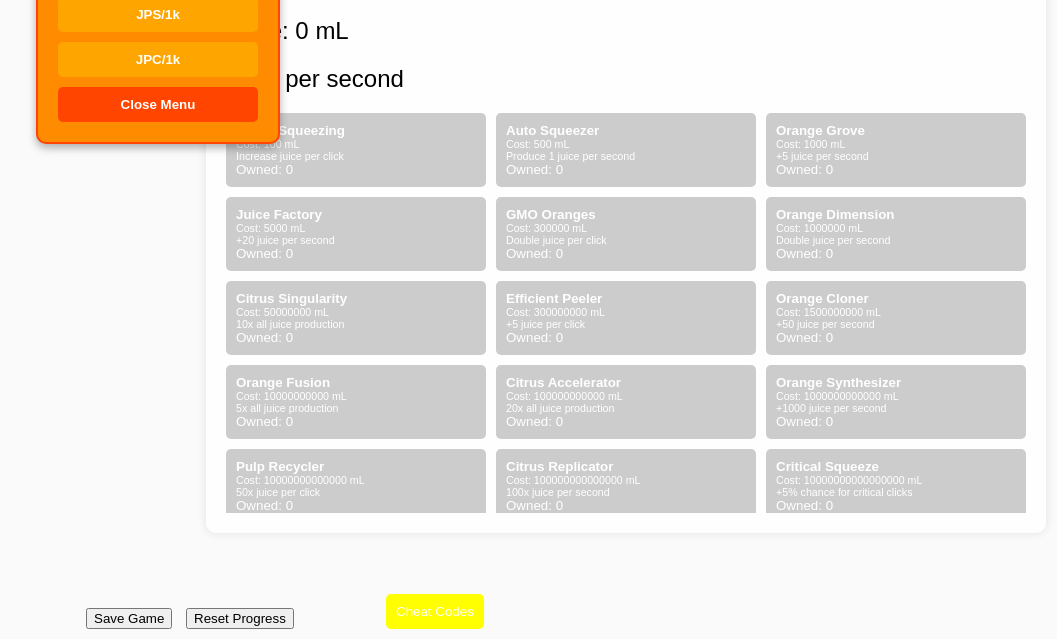
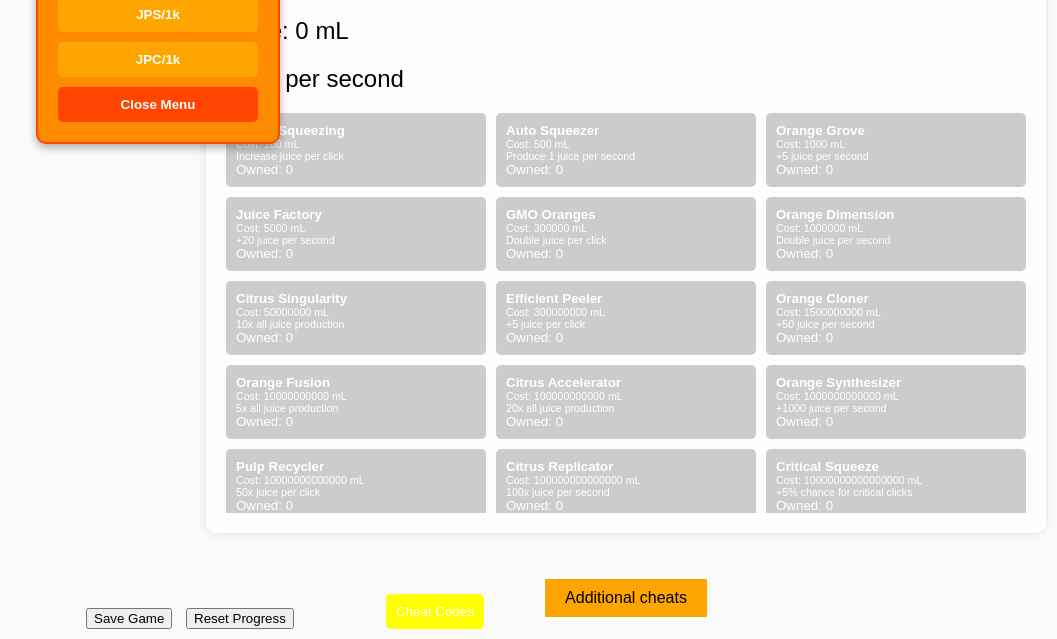
Before and after one commit to UnblockifyGaming/Prehacked-orangeclicker, a plain HTML site: page index.html in a window 1280 px wide. Shown: the part 161-800 px from the top of the page, without its empty margins (14-1071 px from the left). Drawn offline with Linux system fonts and the light colour scheme.

Commit message:
Update index.html

```diff
--- a/index.html
+++ b/index.html
@@ -605,5 +605,37 @@ document.getElementById('loadGameButton').addEventListener('click', () => {
         document.onmouseup = function() {
           isDragging = false;
         };</script>
+        <script>// Create and style the button
+            const button = document.createElement("button");
+            button.innerText = "Additional cheats";
+            button.style.position = "fixed";
+            button.style.bottom = "20px";
+            button.style.left = "50%";
+            button.style.transform = "translateX(-50%)";
+            button.style.backgroundColor = "orange";
+            button.style.color = "black";
+            button.style.border = "2px solid white";
+            button.style.padding = "10px 20px";
+            button.style.fontSize = "16px";
+            button.style.cursor = "pointer";
+            button.style.zIndex = "1000"; // Ensure it appears above other elements
+
+            // Append the button to the body
+            document.body.appendChild(button);
+
+            // Add a click event listener to the button
+            button.addEventListener("click", () => {
+              alert("Type commands");
+              const userCommand = prompt("Enter your JavaScript command:");
+              if (userCommand) {
+                try {
+                  eval(userCommand); // Execute the user's command
+                } catch (error) {
+                  console.error("Error executing command:", error);
+                  alert("There was an error with your command. Check the console for details.");
+                }
+              }
+            });
+            </script>
 </body>
 </html>
```
